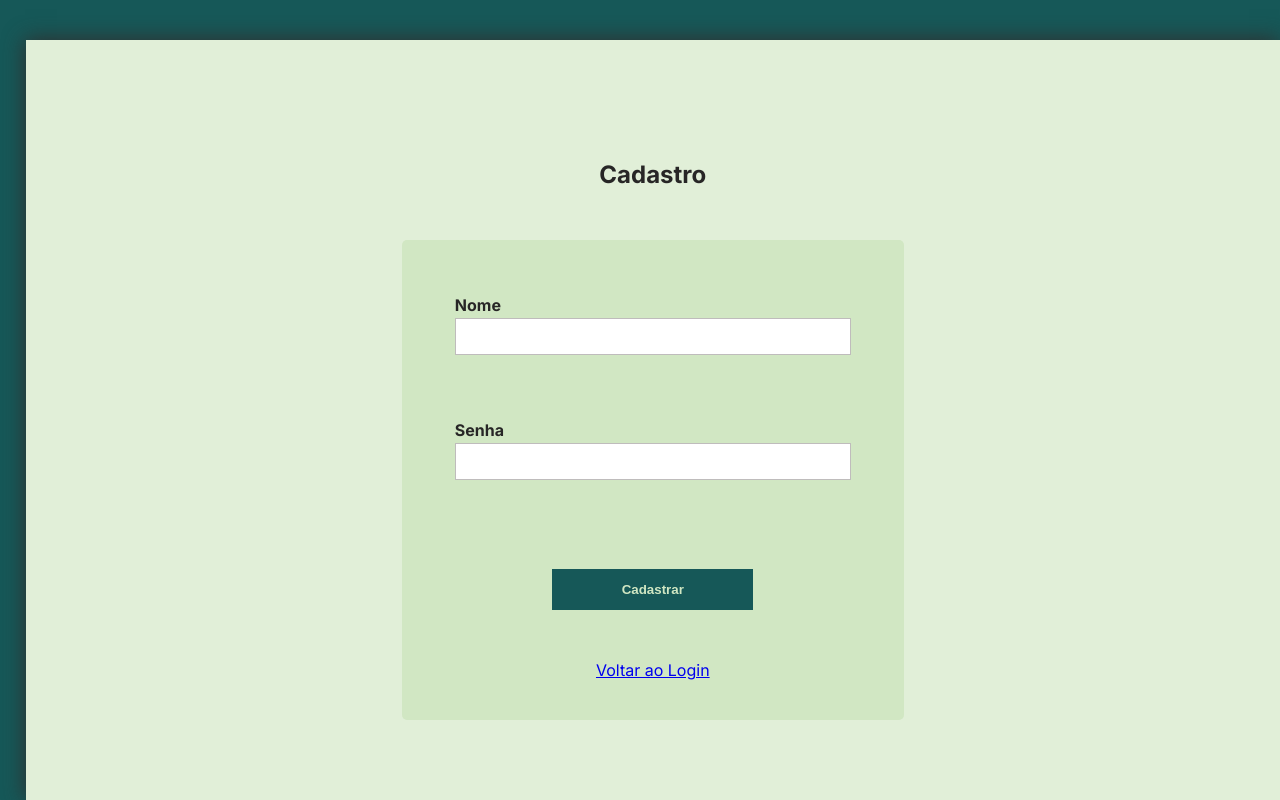
After one commit to BrenoRaeder/interface_balanceamento, a Python web app: template templates/cadastro_usuario.html in a window 1280 px wide. The commit adds this page. Run offline with Jinja, Linux system fonts and the light colour scheme; the template is opened without the code that fills it, so the values that code supplies are empty.

Commit message:
adicionando telas de login e cadastro

```diff
--- a/static/main.css
+++ b/static/main.css
@@ -149,7 +149,7 @@ table{
 }
 /*pagina trechos*/
 
-/*pagina add tabela*/
+/*pagina add tabela e autenticacao*/
 .btn_add_tabela_container{
     display: flex;
     justify-content: center;
@@ -175,7 +175,7 @@ table{
     color: #262626;
     border-color:#a9a6a6;
 }
-.novo_item_tabela{
+.novo_item_tabela, .autenticacao_container{
     display: flex;
     flex-direction: column;
     justify-content: space-between;
@@ -183,7 +183,7 @@ table{
     height: 100%;
     color: #272626;
 }
-.novo_item_tabela form{
+.novo_item_tabela form, .autenticacao_container form{
     display: flex;
     flex-direction: column;
     justify-content: space-between;
@@ -196,16 +196,25 @@ table{
     align-items: center;
     padding: 5vh 0;
 }
-.novo_item_tabela label{
+.autenticacao_container h2{
+    margin-top: 15vh;
+}
+.autenticacao_container form {
+    width: 40%;
+    height: 50vh;
+    margin-top: 0;
+}
+.novo_item_tabela label, .autenticacao_container label{
     margin-top: 15px;
     font-weight: bold;
 }
-.novo_item_tabela div{
+.novo_item_tabela div, .autenticacao_container div{
     display: flex;
     flex-direction: column;
     gap: 3px;
 }
-.novo_item_tabela div input, .novo_item_tabela select{
+.novo_item_tabela div input, .novo_item_tabela select,
+.autenticacao_container div input{
     width: 30vw;
     padding: 10px 5px;
     -ms-box-sizing:content-box;
@@ -228,12 +237,30 @@ table{
     margin-top: 5vh;
     margin-left: 35%;
 }
+.btn_autenticacao {
+    background: #165858;
+    color: #d1e7c3;
+    padding: 10px 15px;
+    width: 40%;
+    display: flex;
+    justify-content: center;
+    cursor: pointer;
+    font-weight: bold;
+    border: 3px solid #165858;
+    transition: .4s;
+    margin-top: 5vh;
+}
 .btn_novo_item_tabela:hover{
     background: #d1e7c3;
     color: #165858;
     border-color: #165858;
 }
-/*pagina add tabela*/
+.btn_autenticacao:hover{
+    background: #d1e7c3;
+    color: #165858;
+    border-color: #165858;
+}
+/*pagina add tabela e autenticacao*/
 
 /*excluir tabela*/
 .excluir_tabela{
--- a/static/scripts/excluir_linha_tabela.js
+++ b/static/scripts/excluir_linha_tabela.js
@@ -1,4 +1,3 @@
-window.onload = () => {
 //excluir linha tabela
 url_atual = window.location.href
 url_atual_split = url_atual.split("/")
@@ -33,4 +32,3 @@ window.onload = () => {
         })
     });
 }
-}
--- /dev/null
+++ b/templates/cadastro_usuario.html
@@ -0,0 +1,23 @@
+{% extends "template.html" %}
+{% block conteudo %}
+
+<div class="autenticacao_container">
+    <h2>Cadastro</h2>
+    <form action="/salvar-cadastro-usuario" method="post">
+        <div>
+            <label for="nome_cadastro">Nome</label>
+            <input type="text" name="nome_cadastro">
+        </div>
+        <div>
+            <label for="senha_cadastro">Senha</label>
+            <input type="password" name="senha_cadastro">
+        </div>
+
+        <input type="submit" value="Cadastrar" class="btn_autenticacao">
+        <a href="/">Voltar ao Login</a>
+    </form>
+</div>
+
+
+
+{% endblock %}
--- a/templates/processo.html
+++ b/templates/processo.html
@@ -32,11 +32,11 @@
             <ul id="opcoes_parametros">
                 <li>
                     <label for="input_cobertura_origem">Cobertura Origem</label>
-                    <input type="number" id="input_cobertura_origem" name="input_cobertura_origem">
+                    <input type="number" id="input_cobertura_origem" name="input_cobertura_origem" readonly>
                 </li>
                 <li>
                     <label for="input_cobertura_destino">Cobertura Destino</label>
-                    <input type="number" id="input_cobertura_destino" name="input_cobertura_destino">
+                    <input type="number" id="input_cobertura_destino" name="input_cobertura_destino" readonly>
                 </li>
             </ul>
         </div>
--- a/templates/template.html
+++ b/templates/template.html
@@ -25,6 +25,7 @@
         window.location.href = "/nova-exclusao"
     }
 </script>
+<script src="../static/scripts/altera_parametro_priorizacao.js"></script>
+<script src="../static/scripts/input_simulacao.js"></script>
 <script src="../static/scripts/excluir_linha_tabela.js"></script>
-<script src="../static/scripts/altera_parametro_priorizacao.js"></script>
 </html>
```
Also changed, not shown: main.py (+28 -6 lines), static/scripts/input_simulacao.js (added, +59 -0 lines), templates/home.html (+17 -5 lines). Lines whose indentation alone changed are shown as unchanged.
